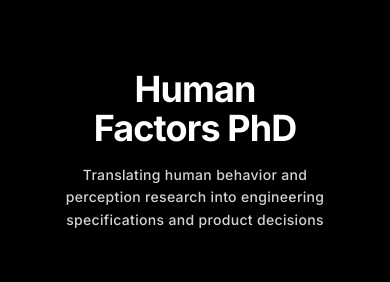
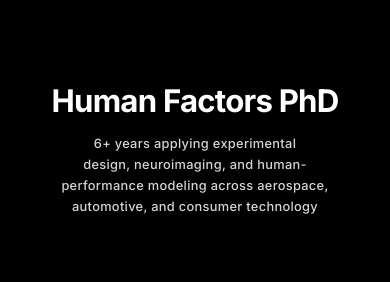
Before and after one commit to brandonfluegel/Research-Portfolio, a Next.js app: page / in a window 390 px wide. Shown: the part 180-462 px from the top of the page. Built offline with nearby package versions, Linux system fonts and the light colour scheme; no server answers.

Commit message:
Your commit message here

```diff
--- a/app/page.tsx
+++ b/app/page.tsx
@@ -6,12 +6,12 @@ export default function Home() {
       {/* Hero Section */}
       <section className="relative w-full flex flex-col items-center justify-center min-h-[68svh] sm:min-h-[70svh] md:min-h-[72svh] lg:min-h-[74svh] pt-28 sm:pt-32 md:pt-36 lg:pt-40 pb-6 md:pb-8 px-4">
         <div className="w-full flex flex-col items-center justify-center mx-auto relative z-10 px-2 sm:px-4 md:px-8">
-          <h1 className="font-bold leading-[1.08] tracking-tight text-center mb-4 sm:mb-5 md:mb-6 text-[clamp(2.25rem,9vw,3rem)] sm:text-[clamp(2.75rem,6vw,4rem)] md:text-[clamp(2.625rem,3.75vw,3.75rem)] lg:text-[clamp(3rem,3.75vw,4.125rem)] text-white text-balance">
+          <h1 className="font-bold leading-[1.08] tracking-tight text-center mb-4 sm:mb-5 md:mb-6 text-[clamp(1.875rem,8vw,3rem)] sm:text-[clamp(2.75rem,6vw,4rem)] md:text-[clamp(2.625rem,3.75vw,3.75rem)] lg:text-[clamp(3rem,3.75vw,4.125rem)] text-white whitespace-nowrap">
             Human Factors PhD
           </h1>
 
-          <div className="font-medium text-zinc-300 text-center px-2 text-[clamp(0.875rem,3vw,1rem)] sm:text-[clamp(0.9rem,2.5vw,1.1rem)] md:text-[clamp(1rem,1.8vw,1.35rem)] lg:text-[clamp(1.1rem,1.5vw,1.5rem)] w-full max-w-[85vw] sm:max-w-md md:max-w-xl lg:max-w-2xl mx-auto leading-relaxed text-balance">
-            Translating human behavior and perception research into engineering specifications and product decisions
+          <div className="font-medium text-zinc-300 text-center px-2 text-[clamp(0.8rem,2.5vw,1rem)] sm:text-[clamp(0.9rem,2.5vw,1.1rem)] md:text-[clamp(1rem,1.8vw,1.35rem)] lg:text-[clamp(1.1rem,1.5vw,1.5rem)] w-full max-w-[80vw] sm:max-w-md md:max-w-xl lg:max-w-2xl mx-auto leading-relaxed text-balance">
+            6+ years applying experimental design, neuroimaging, and human-performance modeling across aerospace, automotive, and consumer technology
           </div>
         </div>
       </section>
```
